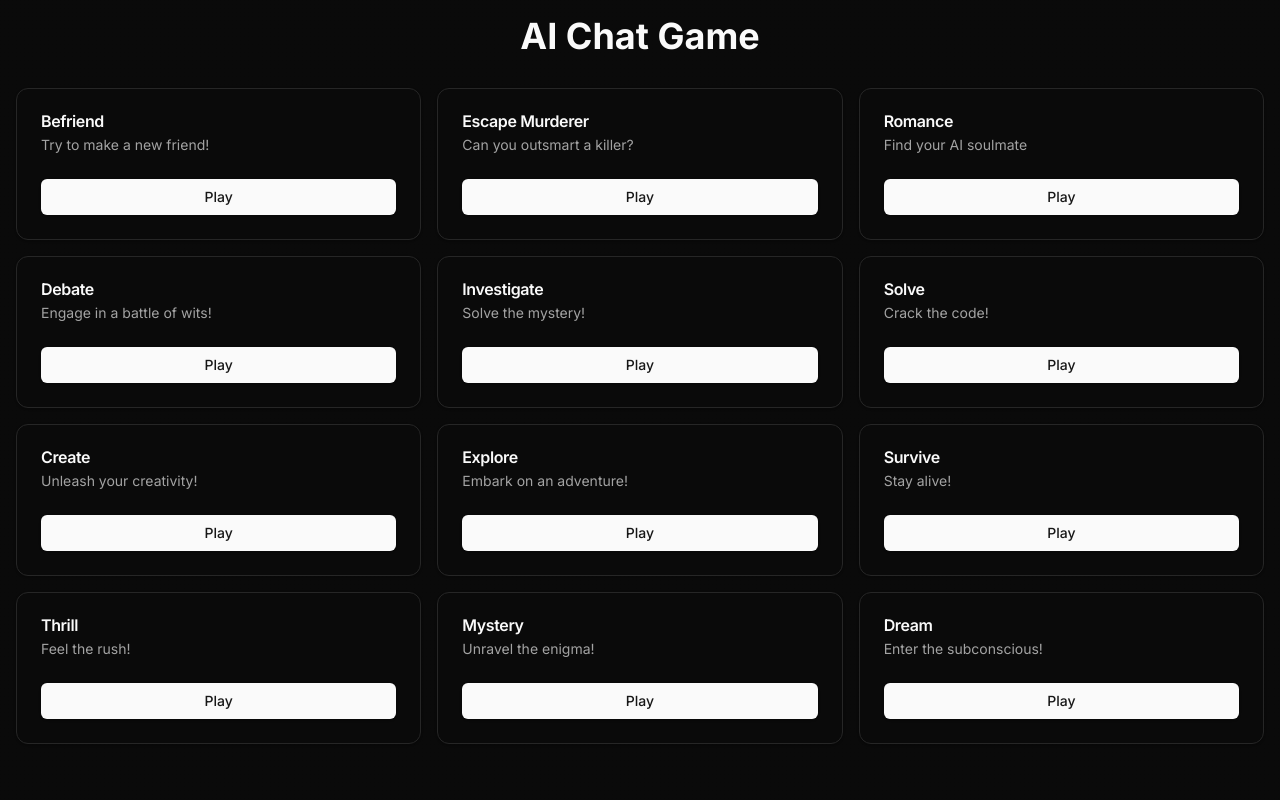
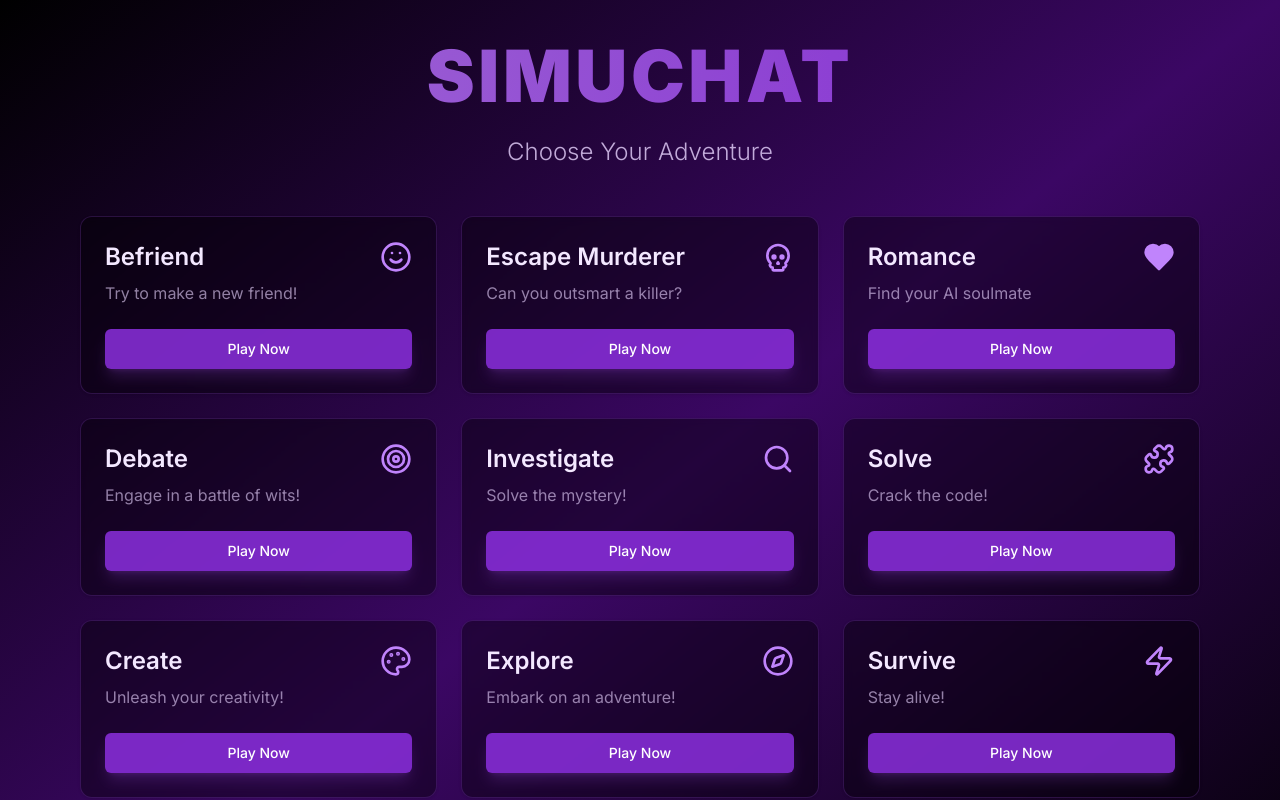
Before and after one commit to sohini1728/ai-chat-game, a Next.js app: page / in a window 1280 px wide. Shown: the top 800 px of the page. Built offline with nearby package versions, Linux system fonts and the light colour scheme.

Commit message:
stylize home page

```diff
--- a/app/page.tsx
+++ b/app/page.tsx
@@ -1,41 +1,144 @@
-import Link from 'next/link'
-import { Button } from "@/components/ui/button"
-import { Card, CardHeader, CardTitle, CardDescription, CardContent } from "@/components/ui/card"
+import { Card, CardContent, CardFooter } from "@/components/ui/card";
+import { Button } from "@/components/ui/button";
+import {
+  Smile,
+  Skull,
+  Heart,
+  Target,
+  Search,
+  Puzzle,
+  Palette,
+  Compass,
+  Zap,
+  Book,
+  BrainCircuit,
+} from "lucide-react";
+import Link from "next/link";
 
+export default function Home() {
   const gameModes = [
-  { name: 'Befriend', description: 'Try to make a new friend!', href: '/start?mode=befriend' },
-  { name: 'Escape Murderer', description: 'Can you outsmart a killer?', href: '/start?mode=escape' },
-  { name: 'Romance', description: 'Find your AI soulmate', href: '/start?mode=romance' },
-  { name: 'Debate', description: 'Engage in a battle of wits!', href: '/start?mode=debate' },
-  { name: 'Investigate', description: 'Solve the mystery!', href: '/start?mode=investigate' },
-  { name: 'Solve', description: 'Crack the code!', href: '/start?mode=solve' },
-  { name: 'Create', description: 'Unleash your creativity!', href: '/start?mode=create' },
-  { name: 'Explore', description: 'Embark on an adventure!', href: '/start?mode=explore' },
-  { name: 'Survive', description: 'Stay alive!', href: '/start?mode=survive' },
-  { name: 'Thrill', description: 'Feel the rush!', href: '/start?mode=thrill' },
-  { name: 'Mystery', description: 'Unravel the enigma!', href: '/start?mode=mystery' },
-  { name: 'Dream', description: 'Enter the subconscious!', href: '/start?mode=dream' },
+    {
+      name: "Befriend",
+      description: "Try to make a new friend!",
+      href: "/start?mode=befriend",
+      icon: <Smile className="h-8 w-8" />,
+    },
+    {
+      name: "Escape Murderer",
+      description: "Can you outsmart a killer?",
+      href: "/start?mode=escape",
+      icon: <Skull className="h-8 w-8" />,
+    },
+    {
+      name: "Romance",
+      description: "Find your AI soulmate",
+      href: "/start?mode=romance",
+      icon: <Heart className="h-8 w-8 fill-current" />,
+    },
+    {
+      name: "Debate",
+      description: "Engage in a battle of wits!",
+      href: "/start?mode=debate",
+      icon: <Target className="h-8 w-8" />,
+    },
+    {
+      name: "Investigate",
+      description: "Solve the mystery!",
+      href: "/start?mode=investigate",
+      icon: <Search className="h-8 w-8" />,
+    },
+    {
+      name: "Solve",
+      description: "Crack the code!",
+      href: "/start?mode=solve",
+      icon: <Puzzle className="h-8 w-8" />,
+    },
+    {
+      name: "Create",
+      description: "Unleash your creativity!",
+      href: "/start?mode=create",
+      icon: <Palette className="h-8 w-8" />,
+    },
+    {
+      name: "Explore",
+      description: "Embark on an adventure!",
+      href: "/start?mode=explore",
+      icon: <Compass className="h-8 w-8" />,
+    },
+    {
+      name: "Survive",
+      description: "Stay alive!",
+      href: "/start?mode=survive",
+      icon: <Zap className="h-8 w-8" />,
+    },
+    {
+      name: "Thrill",
+      description: "Feel the rush!",
+      href: "/start?mode=thrill",
+      icon: <Book className="h-8 w-8" />,
+    },
+    {
+      name: "Mystery",
+      description: "Unravel the enigma!",
+      href: "/start?mode=mystery",
+      icon: <BrainCircuit className="h-8 w-8" />,
+    },
+    {
+      name: "Dream",
+      description: "Enter the subconscious!",
+      href: "/start?mode=dream",
+      icon: <BrainCircuit className="h-8 w-8" />,
+    },
   ];
 
-export default function Home() {
   return (
-    <main className="container mx-auto p-4">
-      <h1 className="text-4xl font-bold text-center mb-8">AI Chat Game</h1>
-      <div className="grid grid-cols-1 md:grid-cols-3 gap-4">
+    <div className="min-h-screen bg-gradient-to-br from-black via-purple-950 to-black text-white flex items-center justify-center p-4 overflow-hidden">
+      <div className="max-w-6xl w-full space-y-12 relative">
+        <div className="text-center space-y-6 relative">
+          <div className="absolute inset-0 bg-purple-500/20 blur-[100px] -z-10" />
+          <h1 className="text-7xl font-black tracking-wider bg-clip-text text-transparent bg-gradient-to-r from-purple-400 to-purple-600 animate-pulse">
+            SIMUCHAT
+          </h1>
+          <p className="text-2xl text-purple-200/80 font-light">
+            Choose Your Adventure
+          </p>
+        </div>
+
+        <div className="grid md:grid-cols-3 gap-6 px-4">
           {gameModes.map((mode) => (
-          <Card key={mode.name}>
-            <CardHeader>
-              <CardTitle>{mode.name}</CardTitle>
-              <CardDescription>{mode.description}</CardDescription>
-            </CardHeader>
-            <CardContent>
-              <Link href={mode.href}>
-                <Button className="w-full">Play</Button>
+            <Card
+              key={mode.name}
+              className="group bg-black/40 border-purple-500/20 backdrop-blur-sm hover:bg-black/60 transition-all duration-300 hover:scale-105 hover:border-purple-500/40"
+            >
+              <CardContent className="pt-6 space-y-4">
+                <div className="flex justify-between items-start">
+                  <div className="space-y-2">
+                    <h2 className="text-2xl font-semibold text-purple-100 group-hover:text-purple-300 transition-colors">
+                      {mode.name}
+                    </h2>
+                    <p className="text-purple-200/60 group-hover:text-purple-200/80 transition-colors">
+                      {mode.description}
+                    </p>
+                  </div>
+                  <div className="text-purple-400 group-hover:text-purple-300 transition-colors">
+                    {mode.icon}
+                  </div>
+                </div>
+              </CardContent>
+              <CardFooter>
+                <Link href={mode.href} className="w-full">
+                  <Button
+                    className="w-full bg-purple-600/80 hover:bg-purple-500 text-white shadow-lg shadow-purple-500/20 transition-all duration-300 hover:shadow-purple-500/40"
+                    size="lg"
+                  >
+                    Play Now
+                  </Button>
                 </Link>
-            </CardContent>
+              </CardFooter>
             </Card>
           ))}
         </div>
-    </main>
-  )
+      </div>
+    </div>
+  );
 }
```
Lines whose indentation alone changed are shown as unchanged.
